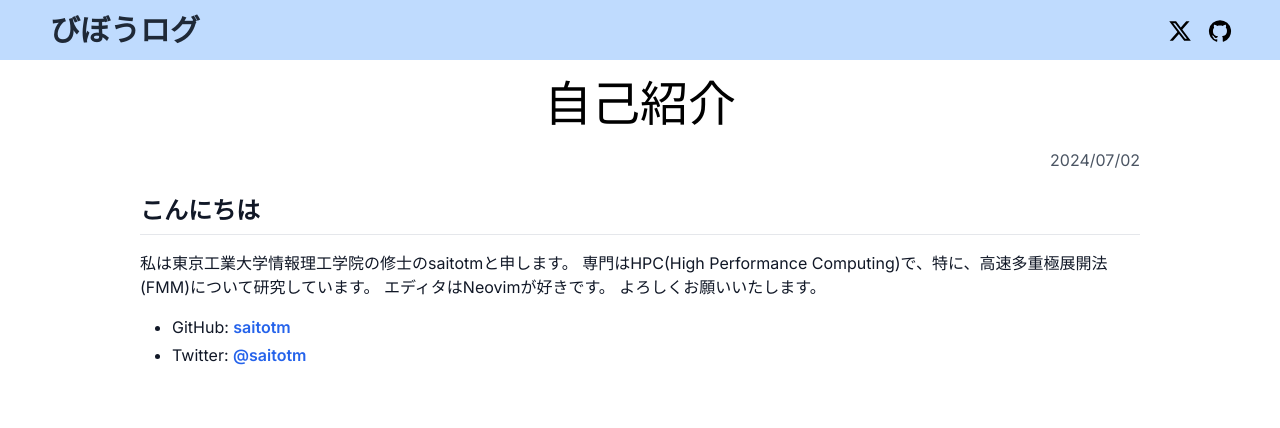
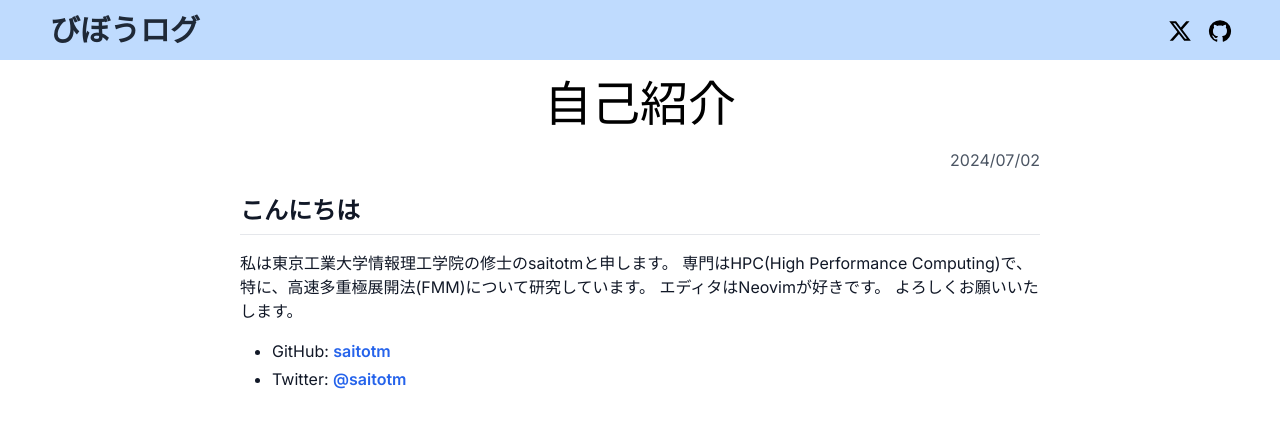
Before and after one commit to saitotm/blog, a Next.js app: page /posts/001-self-introduce in a window 1280 px wide. Shown: the top 428 px of the page. Built offline with nearby package versions, Linux system fonts and the light colour scheme.

Commit message:
Fix style

```diff
--- a/src/app/globals.css
+++ b/src/app/globals.css
@@ -98,3 +98,7 @@
 .markdown .highlight pre {
   @apply bg-gray-100 !important;
 }
+
+.markdown img {
+  @apply p-3;
+}
--- a/src/app/posts/[id]/page.tsx
+++ b/src/app/posts/[id]/page.tsx
@@ -25,7 +25,7 @@ const PostPage : NextPage<PostProps> = ({ params }) => {
 
   return (
     <main className="flex flex-col justify-center items-center ">
-      <div className="mx-10 max-w-[1000px]">
+      <div className="mx-10 max-w-[800px]">
         <h1 className="flex justify-center text-5xl p-5">{data.title}</h1>
         <p className="flex justify-end text-gray-600">{format(data.date, "yyyy/MM/dd")}</p>
         <ReactMarkdown className="markdown">{content}</ReactMarkdown>
```
